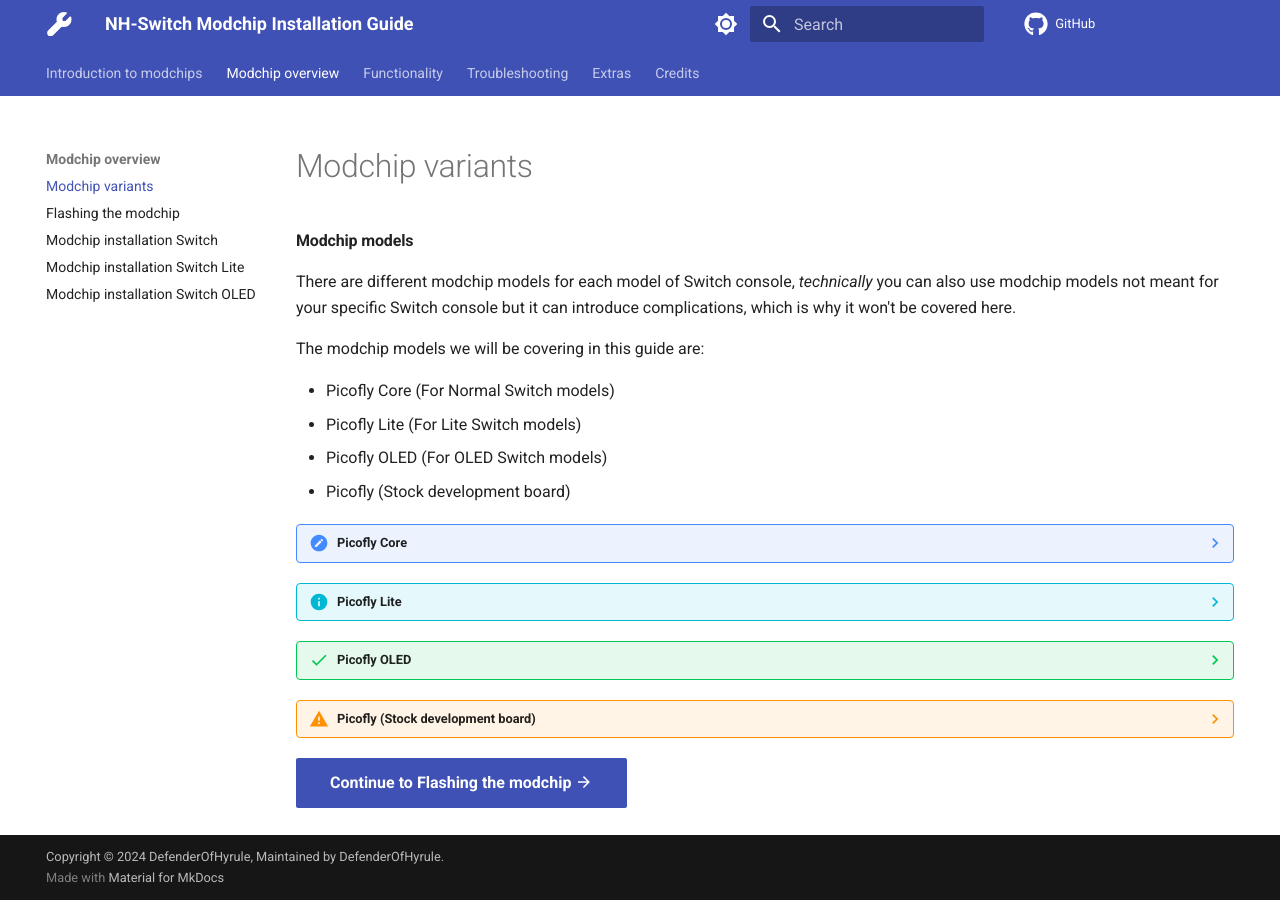
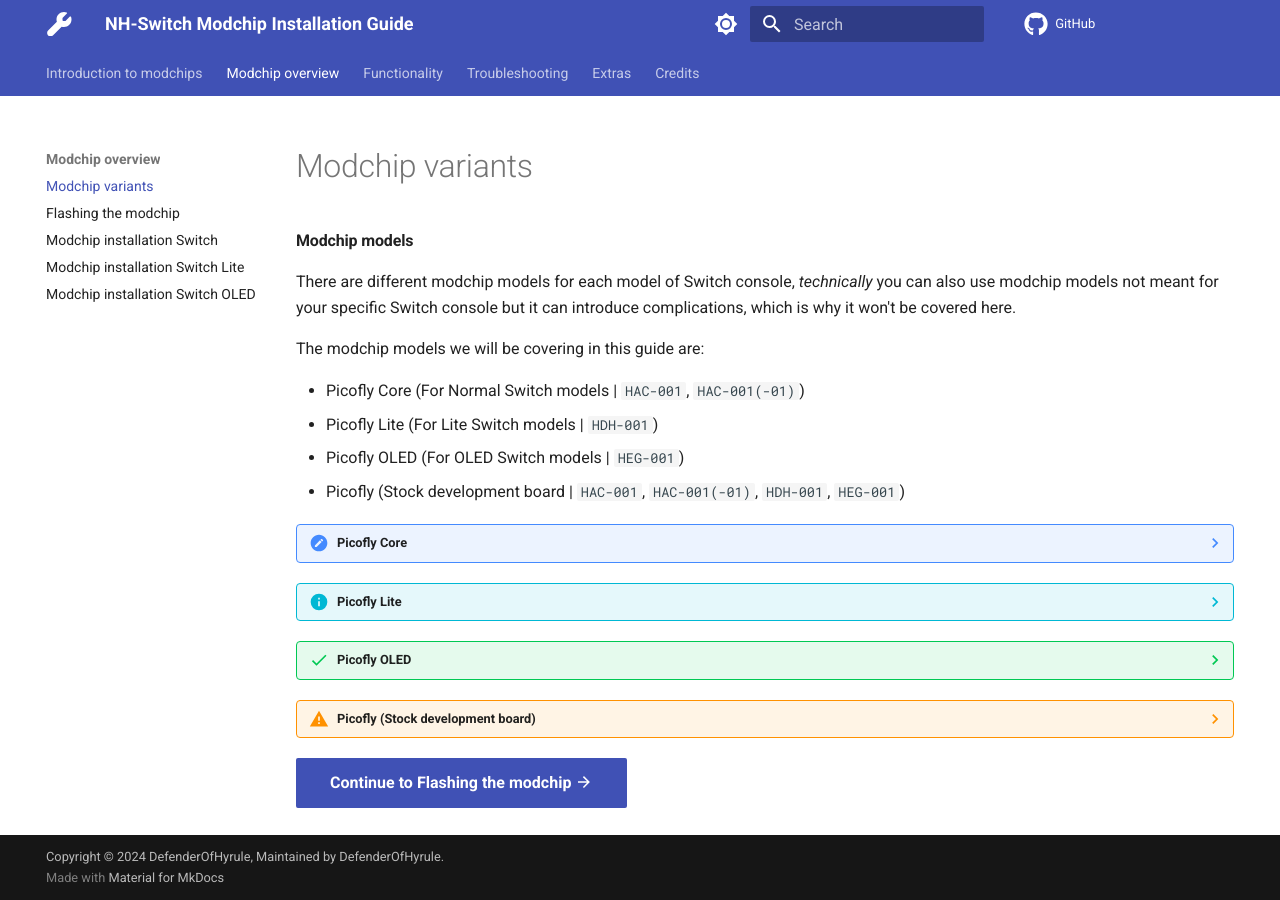
Before and after one commit to DefenderOfHyrule/defenderofhyrule.github.io, an MkDocs documentation site: the page built from docs/modchip/modchip_choice.md, in a window 1280 px wide. Built offline with MkDocs 1.6.1 and Material for MkDocs 9.7.7, drawn with Linux system fonts in a browser that asks for light colours; comment, search, counter and statistics services are not loaded.

Commit message:
add minor details

```diff
--- a/docs/modchip/modchip_choice.md
+++ b/docs/modchip/modchip_choice.md
@@ -4,10 +4,10 @@
 
 The modchip models we will be covering in this guide are:
 
-- Picofly Core (For Normal Switch models)
-- Picofly Lite (For Lite Switch models)
-- Picofly OLED (For OLED Switch models)
-- Picofly (Stock development board)
+- Picofly Core (For Normal Switch models | `HAC-001`, `HAC-001(-01)`)
+- Picofly Lite (For Lite Switch models   | `HDH-001`)
+- Picofly OLED (For OLED Switch models   | `HEG-001`)
+- Picofly (Stock development board       | `HAC-001`, `HAC-001(-01)`, `HDH-001`, `HEG-001`)
 
 ??? note "Picofly Core"
 
```
